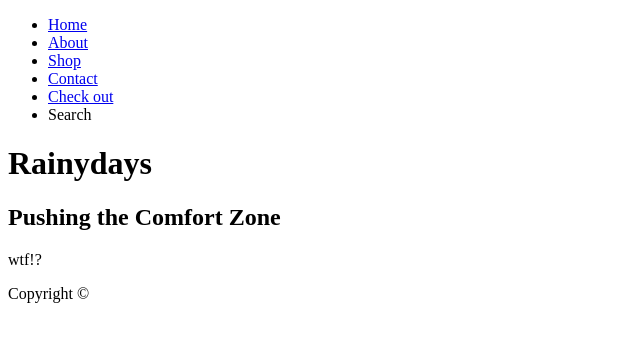
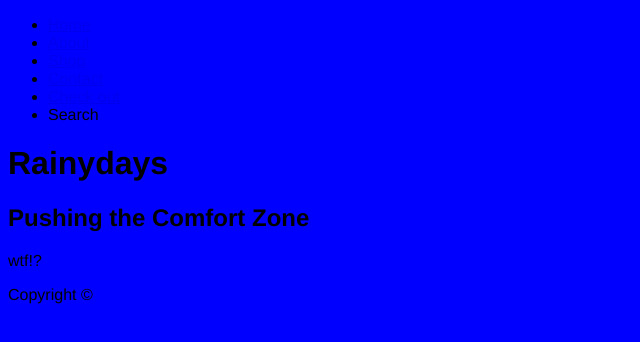
Before and after one commit to Emhato/Rainydays, a plain HTML site: page index.html in a window 1280 px wide. Shown: the whole page, without its empty margins (0-640 px from the left). Drawn offline with Linux system fonts and the light colour scheme.

Commit message:
Update index.html

```diff
--- a/index.html
+++ b/index.html
@@ -4,7 +4,7 @@
       <title>Rainy Days Website </title>
       <meta name="Description" content="This is a page where you can buy high quality rain jackets">
       <meta name="viewport" content="width=device-width, initial-scale=1.0">
-      <link href="..styles.css" rel="stylesheet">
+      <link href="styles/styles.css" rel="stylesheet">
     </head>
     <body>
       <header>
```
